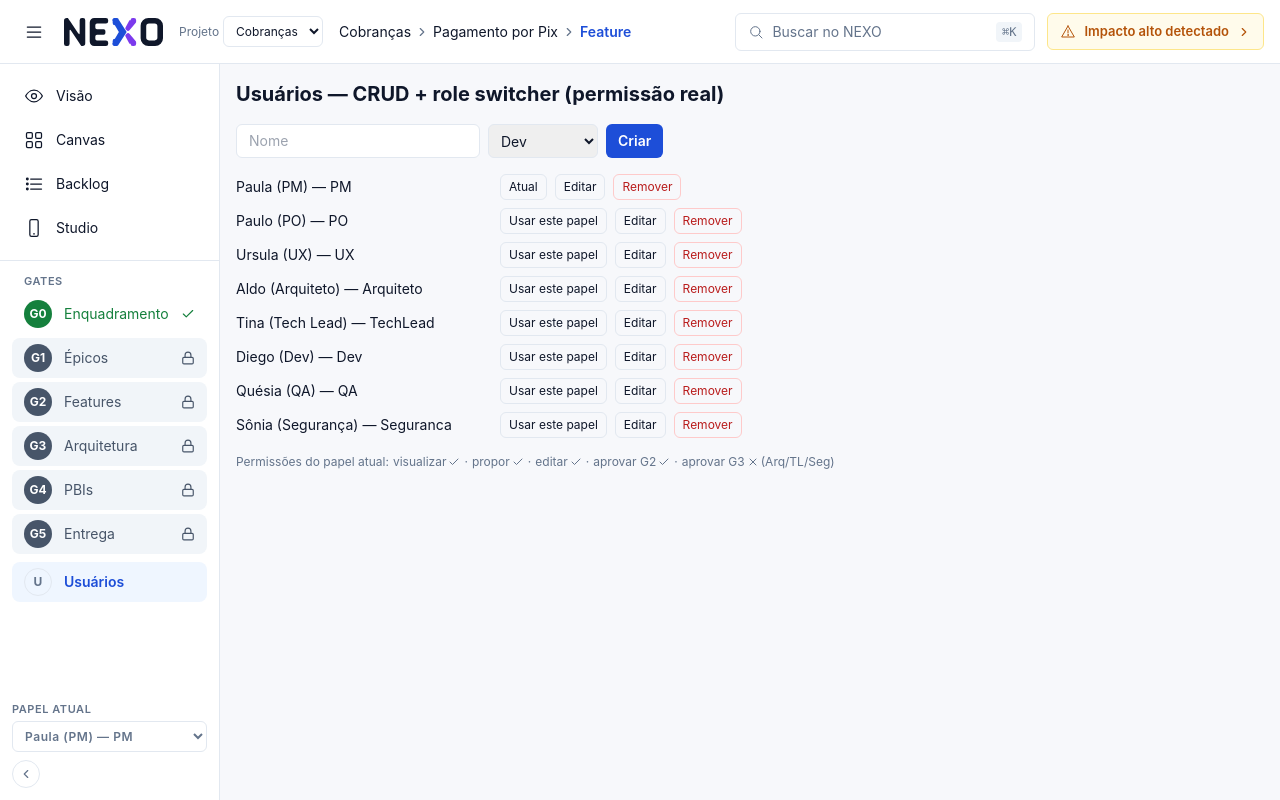
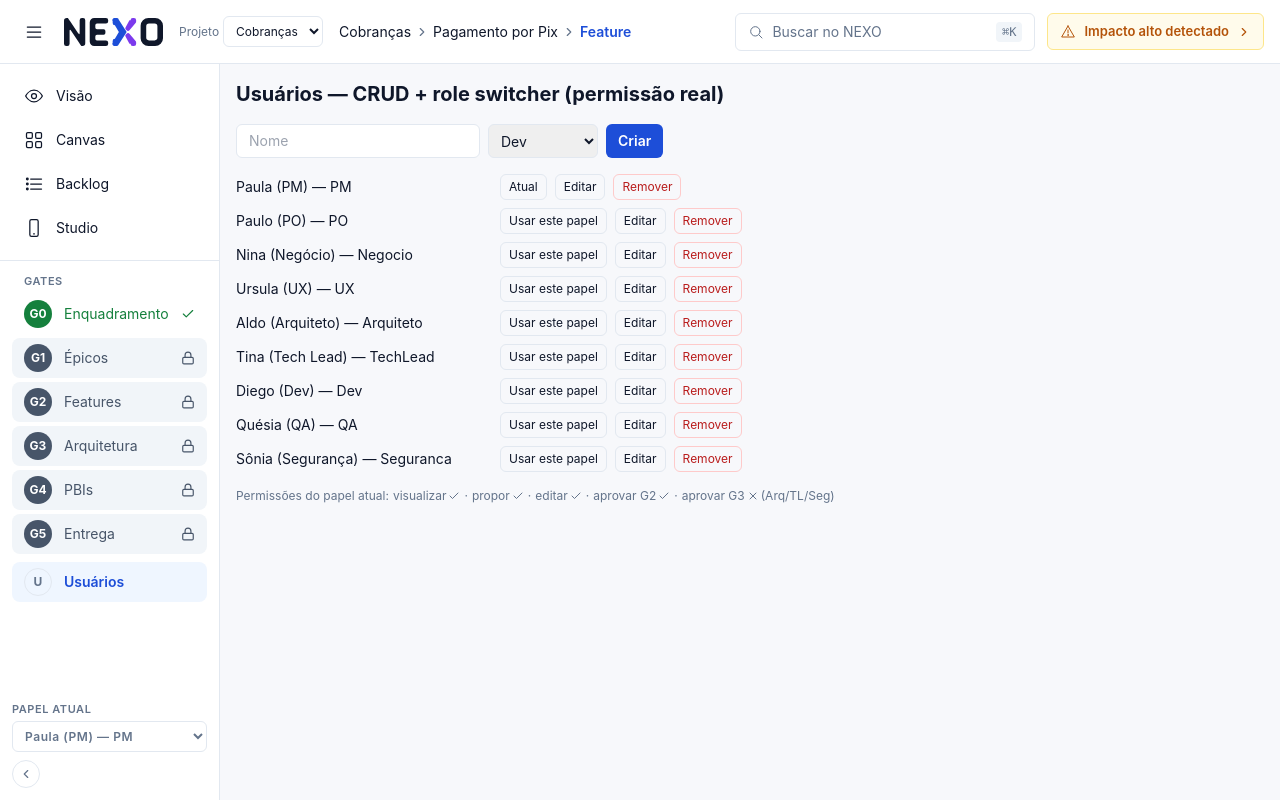
Before and after one commit to walpinheiro/nexus, a Vue app: page /usuarios in a window 1280 px wide. Built offline with nearby package versions, Linux system fonts and the light colour scheme.

Commit message:
FIX3: papel Negocio criado (G1 Negocio+PM per spec), MATRIZ+APROVACAO+seed+backfill

```diff
--- a/src/data/seed.ts
+++ b/src/data/seed.ts
@@ -322,6 +322,7 @@ export const seedEdges: Edge[] = [
 export const seedUsers: User[] = [
   { id: 'u-pm', nome: 'Paula (PM)', papel: 'PM', projeto_ids: ['proj-cobrancas'] },
   { id: 'u-po', nome: 'Paulo (PO)', papel: 'PO', projeto_ids: ['proj-cobrancas'] },
+  { id: 'u-neg', nome: 'Nina (Negócio)', papel: 'Negocio', projeto_ids: ['proj-cobrancas'] },
   { id: 'u-ux', nome: 'Ursula (UX)', papel: 'UX', projeto_ids: ['proj-cobrancas'] },
   { id: 'u-arq', nome: 'Aldo (Arquiteto)', papel: 'Arquiteto', projeto_ids: ['proj-cobrancas'] },
   { id: 'u-tl', nome: 'Tina (Tech Lead)', papel: 'TechLead', projeto_ids: ['proj-cobrancas'] },
--- a/src/stores/useUsers.ts
+++ b/src/stores/useUsers.ts
@@ -15,9 +15,12 @@ function load(): UsersState {
     const raw = localStorage.getItem(KEY)
     if (raw) {
       const s = JSON.parse(raw) as UsersState
-      // backfill sem perda: garante u-po (PO) em bases antigas
+      // backfill sem perda: garante u-po (PO) e u-neg (Negócio) em bases antigas
       if (!s.usuarios.some((u) => u.id === 'u-po')) {
         s.usuarios.push({ id: 'u-po', nome: 'Paulo (PO)', papel: 'PO', projeto_ids: ['proj-cobrancas'] })
+      }
+      if (!s.usuarios.some((u) => u.id === 'u-neg')) {
+        s.usuarios.push({ id: 'u-neg', nome: 'Nina (Negócio)', papel: 'Negocio', projeto_ids: ['proj-cobrancas'] })
       }
       return s
     }
@@ -31,6 +34,7 @@ function load(): UsersState {
 const MATRIZ: Record<Role, Acao[]> = {
   PM: ['visualizar', 'comentar', 'propor', 'editar', 'aprovar', 'publicar'],
   PO: ['visualizar', 'comentar', 'propor', 'editar', 'aprovar'],
+  Negocio: ['visualizar', 'comentar', 'aprovar'],
   UX: ['visualizar', 'comentar', 'propor', 'editar'],
   Arquiteto: ['visualizar', 'comentar', 'propor', 'editar', 'aprovar'],
   TechLead: ['visualizar', 'comentar', 'propor', 'editar', 'aprovar'],
@@ -41,7 +45,7 @@ const MATRIZ: Record<Role, Acao[]> = {
 
 const APROVACAO_GATE: Record<GateId, Role[]> = {
   G0: ['PM'],
-  G1: ['PM'],
+  G1: ['Negocio', 'PM'],
   G2: ['PM', 'UX', 'TechLead'],
   G3: ['Arquiteto', 'TechLead', 'Seguranca', 'Dev'],
   G4: ['PO', 'Dev', 'QA'],
--- a/src/types/nexo.ts
+++ b/src/types/nexo.ts
@@ -17,7 +17,7 @@ export type Classificacao = 'internal' | 'confidential' | 'restricted'
 
 export type Fonte = 'stated' | 'inferred' | 'corporate_standard' | 'pending_decision'
 
-export type Role = 'PM' | 'PO' | 'UX' | 'Arquiteto' | 'TechLead' | 'Dev' | 'QA' | 'Seguranca'
+export type Role = 'PM' | 'PO' | 'Negocio' | 'UX' | 'Arquiteto' | 'TechLead' | 'Dev' | 'QA' | 'Seguranca'
 
 export type Acao =
   | 'visualizar'
--- a/src/utils/gates.ts
+++ b/src/utils/gates.ts
@@ -500,8 +500,9 @@ export function avaliarGate(
 export function aprovadoresDoGate(gate: GateId): string[] {
   switch (gate) {
     case 'G0':
+      return ['PM']
     case 'G1':
-      return ['PM']
+      return ['Negocio', 'PM']
     case 'G2':
       return ['PM', 'UX', 'TechLead']
     case 'G3':
```
